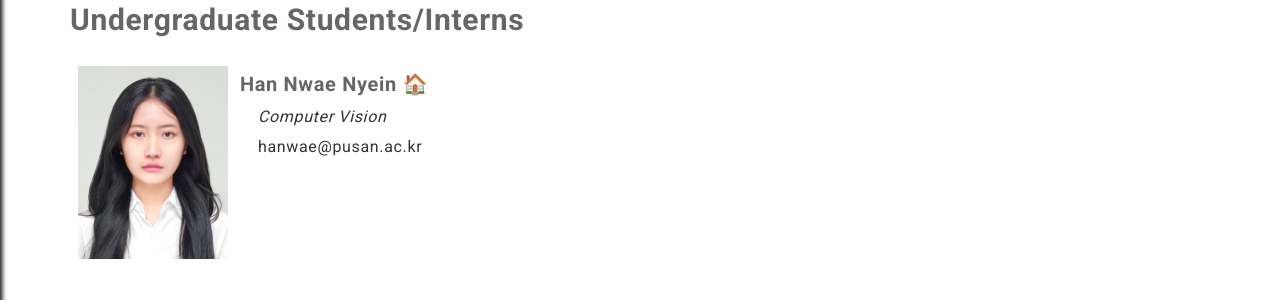
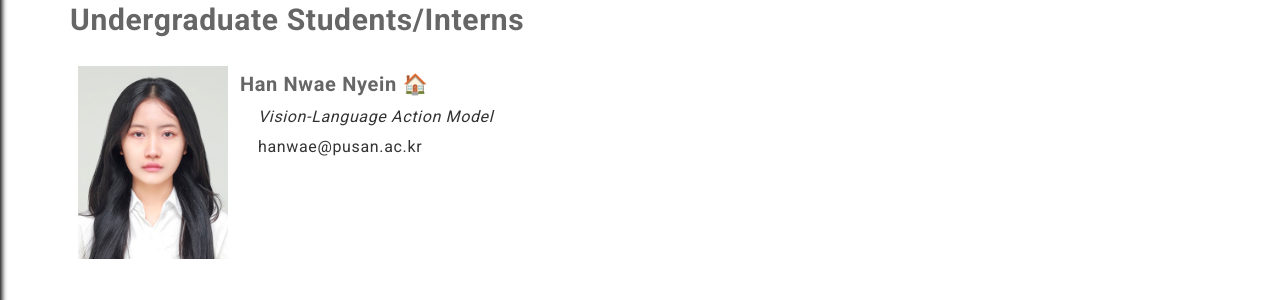
Before and after one commit to pnucvlab/pnucvlab.github.io, a Jekyll site: the page built from pages/people/members.html, in a window 1280 px wide and 900 px high, scrolled down 520 px. Shown: the part 444-744 px from the top of the window. Built offline with Jekyll 4.4.1, drawn with Linux system fonts in a browser that asks for light colours.

Commit message:
change Nyein's Interets

```diff
--- a/pages/people/members.html
+++ b/pages/people/members.html
@@ -111,7 +111,7 @@ permalink: /people/members/
         <a href=" " class="home-icon" target="_blank" rel="noopener noreferrer">🏠</a>
       </div>
       <div class="profile-details">
-        <span class="topic-text">Computer Vision</span><br>
+        <span class="topic-text">Vision-Language Action Model</span><br>
         <span class="email-text">hanwae@pusan.ac.kr</span>
       </div>
     </div>
```
